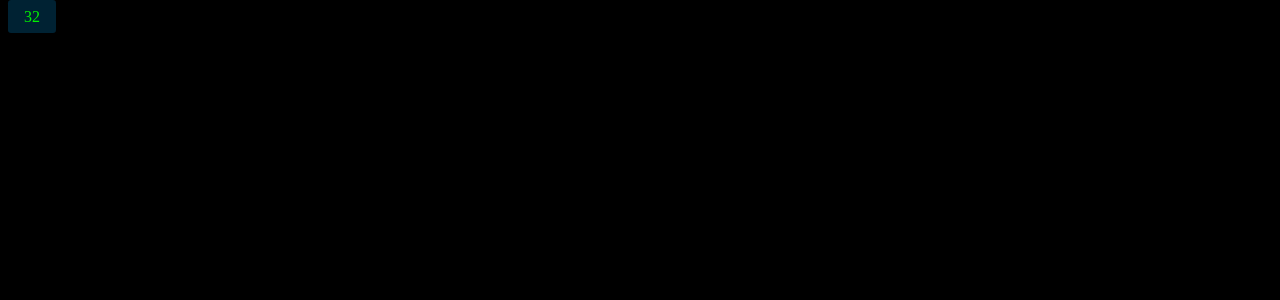
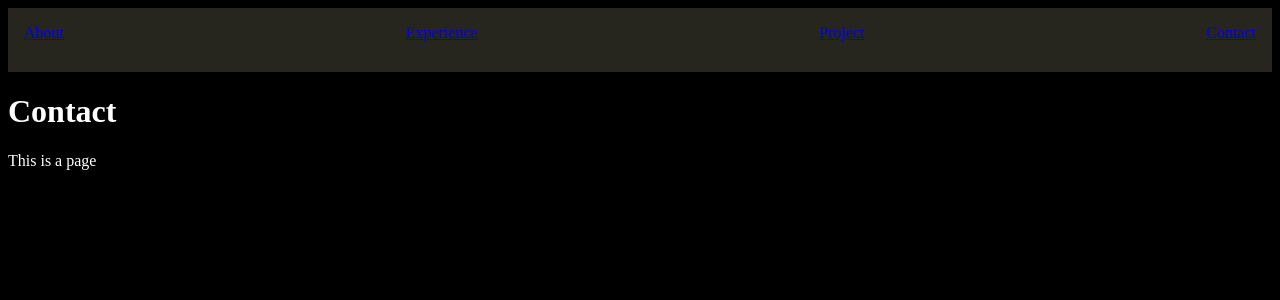
Before and after one commit to AbielKiflu/portfolio, a React (Create React App) app: page /contact in a window 1280 px wide. Shown: the top 300 px of the page. Built offline with nearby package versions, Linux system fonts and the light colour scheme.

Commit message:
set up navbar

```diff
--- a/src/App.js
+++ b/src/App.js
@@ -1,12 +1,21 @@
 import React from "react";
-
-import Badge from "./components/badge/Badge";
-
+import { BrowserRouter, Routes, Route, Link } from "react-router-dom";
+import Header from "./components/header/Header";
+import About from "./pages/About";
+import Experience from "./pages/Experience";
+import Project from "./pages/Project";
+import Contact from "./pages/Contact";
 function App() {
   return (
-    <>
-      <Badge badge="32" />
-    </>
+    <BrowserRouter>
+      <Header />
+      <Routes>
+        <Route path="/about" element={<About />} />
+        <Route path="/experience" element={<Experience />} />
+        <Route path="/project" element={<Project />} />
+        <Route path="/contact" element={<Contact />} />
+      </Routes>
+    </BrowserRouter>
   );
 }
 
--- /dev/null
+++ b/src/components/header/Header.js
@@ -0,0 +1,16 @@
+import React from "react";
+import { Link } from "react-router-dom";
+import "./header.css";
+
+const Header = ({ name }) => {
+  return (
+    <nav className="navbar">
+      <Link to="/about">About</Link>
+      <Link to="/experience">Experience</Link>
+      <Link to="/project">Project</Link>
+      <Link to="/contact">Contact</Link>
+    </nav>
+  );
+};
+
+export default Header;
--- /dev/null
+++ b/src/components/header/header.css
@@ -0,0 +1,9 @@
+.navbar {
+  background-color: rgba(255, 255, 197, 0.15) !important;
+  color: #00f200;
+  padding: 1rem;
+  display: flex;
+  justify-content: space-between;
+  border: 0;
+  height: 2rem;
+}
--- /dev/null
+++ b/src/pages/About.js
@@ -0,0 +1,10 @@
+const About = () => {
+  return (
+    <div>
+      <h1 style={{ color: "white" }}>About</h1>
+      <p style={{ color: "white" }}>This is a page</p>
+    </div>
+  );
+};
+
+export default About;
--- /dev/null
+++ b/src/pages/Contact.js
@@ -0,0 +1,10 @@
+const Contact = () => {
+  return (
+    <div>
+      <h1 style={{ color: "white" }}>Contact</h1>
+      <p style={{ color: "white" }}>This is a page</p>
+    </div>
+  );
+};
+
+export default Contact;
--- /dev/null
+++ b/src/pages/Experience.js
@@ -0,0 +1,10 @@
+const Experience = () => {
+  return (
+    <div>
+      <h1 style={{ color: "white" }}>Experience</h1>
+      <p style={{ color: "white" }}>This is a page</p>
+    </div>
+  );
+};
+
+export default Experience;
--- /dev/null
+++ b/src/pages/Project.js
@@ -0,0 +1,10 @@
+const Project = () => {
+  return (
+    <div>
+      <h1 style={{ color: "white" }}>Project</h1>
+      <p style={{ color: "white" }}>This is a page</p>
+    </div>
+  );
+};
+
+export default Project;
```
